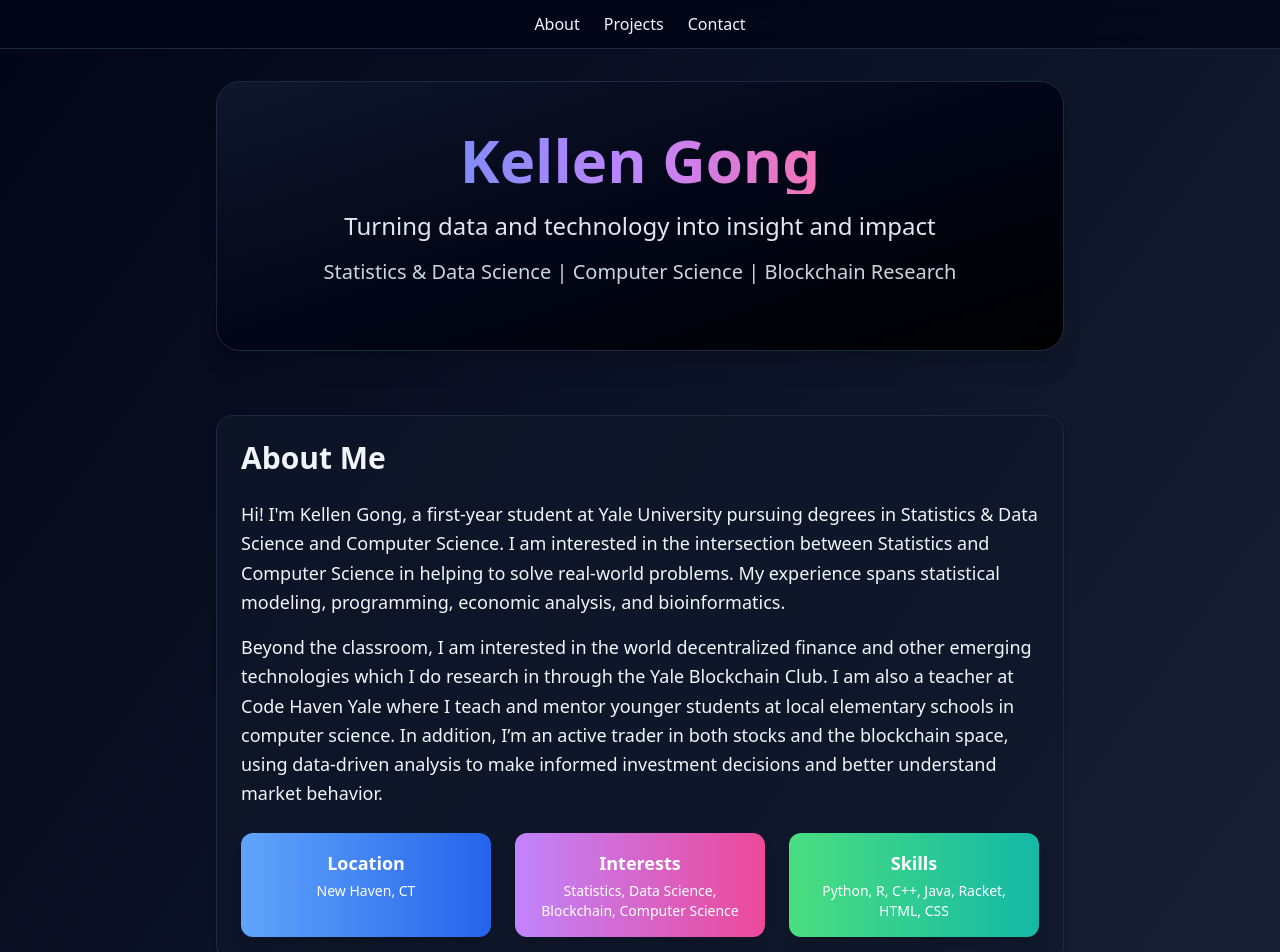
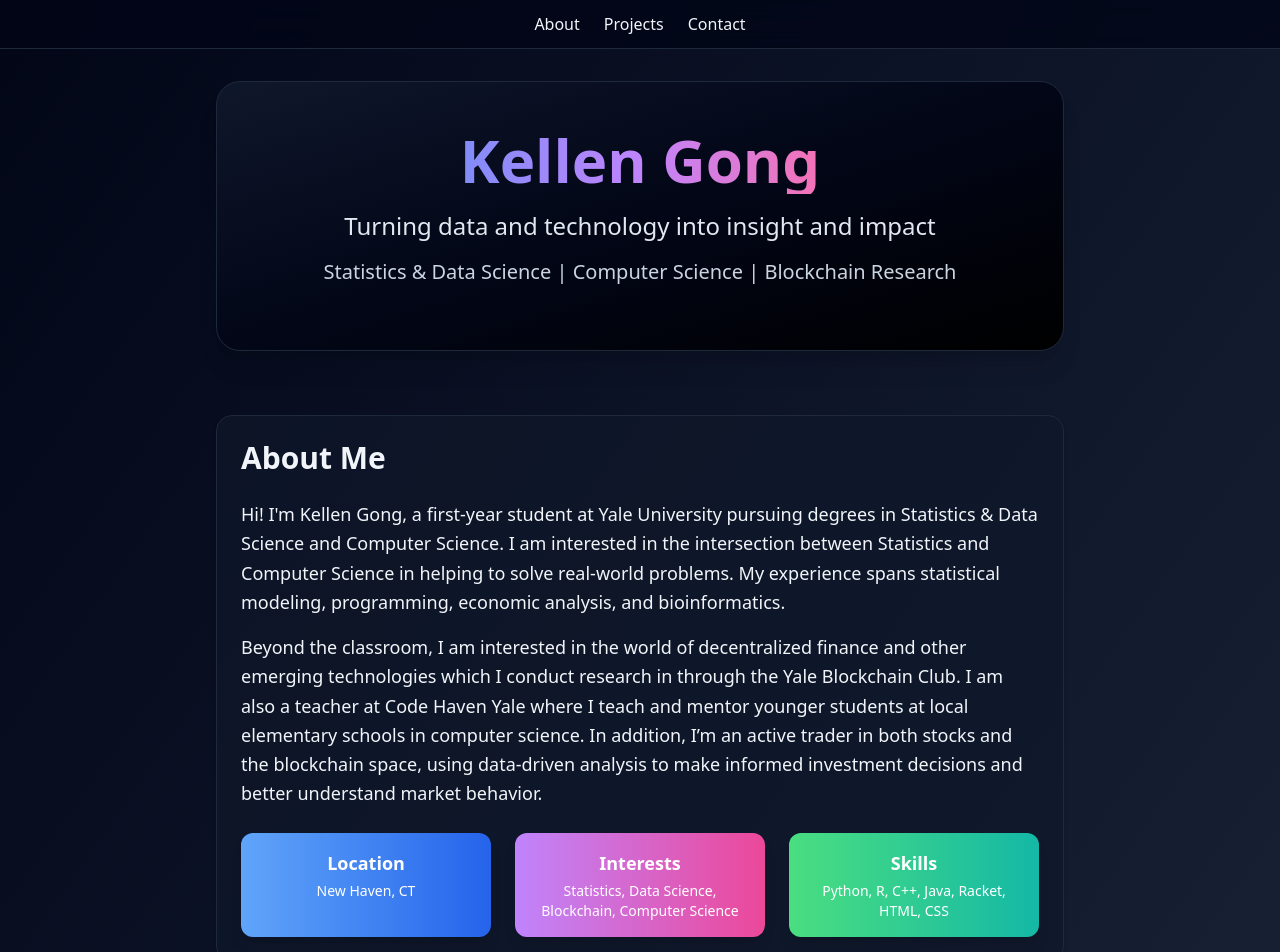
Before and after one commit to kgong8/Personal-Portfolio, a React (Vite) app: page / in a window 1280 px wide. Shown: the top 952 px of the page. Built offline with nearby package versions, Linux system fonts and the light colour scheme; the HTML template or start-up script is replaced by a standard one.

Commit message:
Update About.jsx

```diff
--- a/src/components/About.jsx
+++ b/src/components/About.jsx
@@ -14,7 +14,7 @@ function About() {
       </p>
 
       <p className="text-lg leading-relaxed mb-4">
-        Beyond the classroom, I am interested in the world decentralized finance and other emerging technologies which I do research in through
+        Beyond the classroom, I am interested in the world of decentralized finance and other emerging technologies which I conduct research in through
         the Yale Blockchain Club. I am also a teacher at Code Haven Yale where I teach
         and mentor younger students at local elementary schools in computer science. In addition, I’m an active trader in both stocks
         and the blockchain space, using data-driven analysis to make informed investment decisions and better understand market behavior.
```
